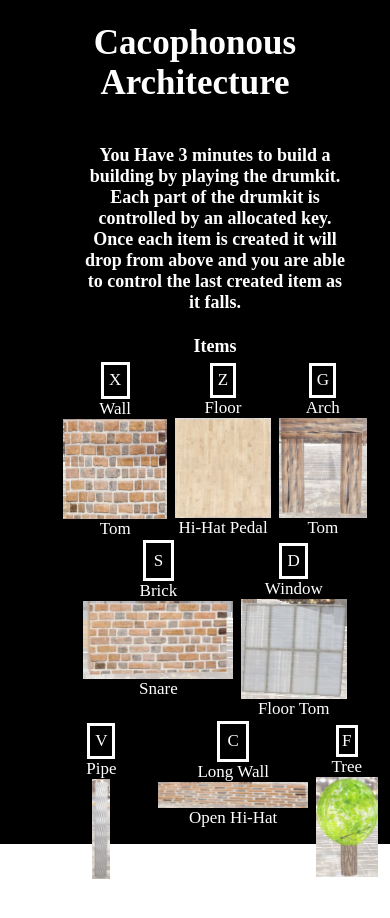
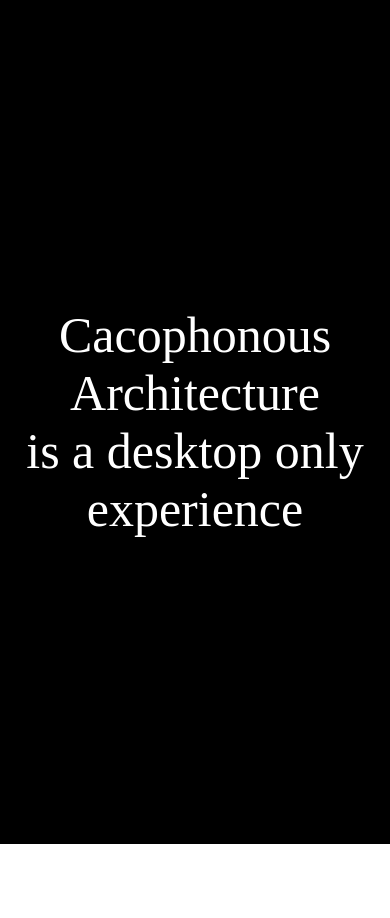
Before and after one commit to benjaminholmes/cacophonous-architecture, a website built with Vite: page index.html in a window 390 px wide. Shown: the top 918 px of the page. After the commit the page ends 844 px from the top, so only its background shows below. Built offline with nearby package versions, Linux system fonts and the light colour scheme; animation ran at ten frames a second.

Commit message:
added responsive warning

```diff
--- a/index.html
+++ b/index.html
@@ -5,11 +5,11 @@
 		<title>Cacophonous Architecture</title>
 		<link rel="icon" type="image" href="/img/brick-favicon.jpg">
 		<link rel="stylesheet" type="text/css" href="style.css">
-		<style>
 
-		</style>
 	</head>
 	<body>
+		<div class="warning">Cacophonous Architecture</br> is a desktop only experience</div>
+		<div class="ca">
 
 			<!-- These are the controls for the Roland Drumkit perfomance mode
 			<div id="instructions-div">
@@ -116,6 +116,6 @@
 				Time Up!</br> Use the Mouse Orbit controls to look at your building.</br>Press enter to start again.
 			</div>
 			<script type="module" src="/main.js"></script>
-
+		</div>
 	</body>
 </html>
--- a/style.css
+++ b/style.css
@@ -4,6 +4,10 @@ appear when the timer has elapsed.*/
 body {
      margin: 0;
      overflow: hidden;
+}
+
+.warning{
+    display: none;
 }
 
 canvas{
@@ -141,3 +145,23 @@ canvas{
         padding-top: 1%;
     }
 }
+
+@media only screen and (max-width: 900px){
+    .ca{
+        display: none;
+    }
+
+    .warning{
+        display: flex;
+        align-content: center;
+        width: 100%;
+        height: 100%;
+        background-color: black;
+        position: absolute;
+        display: block;
+        color: white;
+        text-align: center;
+        font-size: 50px;
+    }
+
+}
```
Lines whose indentation alone changed are shown as unchanged.
